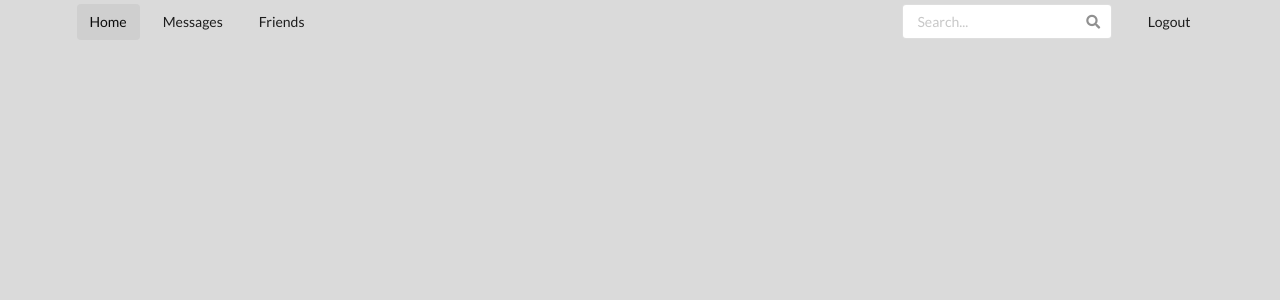
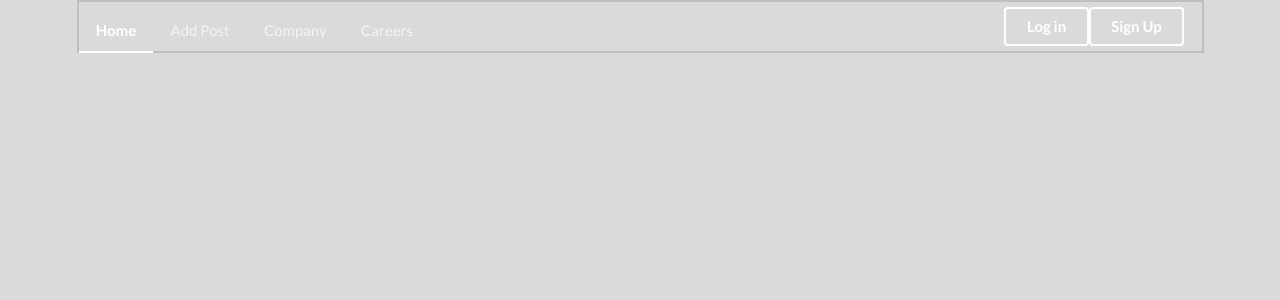
Before and after one commit to phi-rakib/lara-blog-react, a React (Create React App) app: page / in a window 1280 px wide. Shown: the top 300 px of the page. Built offline with nearby package versions, Linux system fonts and the light colour scheme; no server answers.

Commit message:
modified menu style and fixed menu active problem by using NavLink instead of Link.

```diff
--- a/src/features/menu/MenuComponent.js
+++ b/src/features/menu/MenuComponent.js
@@ -1,20 +1,38 @@
 import React from "react";
-import { Link } from "react-router-dom";
+import { NavLink } from "react-router-dom";
 
 function MenuComponent() {
   return (
-    <div className="ui secondary  menu">
-      <Link to="/" className="active item">Home</Link>
-      <Link to="/messages" className="item">Messages</Link>
-      <Link to="/friends" className="item">Friends</Link>
-      <div className="right menu">
-        <div className="item">
-          <div className="ui icon input">
-            <input type="text" placeholder="Search..." />
-            <i className="search link icon"></i>
-          </div>
+    <div className="ui container">
+      <div className="ui large secondary inverted pointing menu">
+        <NavLink exact to="/" className="item">
+          Home
+        </NavLink>
+        <NavLink to="/post/add" className="item" activeClassName="active">
+          Add Post
+        </NavLink>
+        <NavLink to="/post/edit" className="item" activeClassName="active">
+          Company
+        </NavLink>
+        <NavLink to="/post/delete" className="item" activeClassName="active">
+          Careers
+        </NavLink>
+        <div className="right item">
+          <NavLink
+            to="/login"
+            className="ui inverted button"
+            activeClassName="active"
+          >
+            Log in
+          </NavLink>
+          <NavLink
+            to="/register"
+            className="ui inverted button"
+            activeClassName="active"
+          >
+            Sign Up
+          </NavLink>
         </div>
-        <Link to="/logout" className="ui item">Logout</Link>
       </div>
     </div>
   );
```
